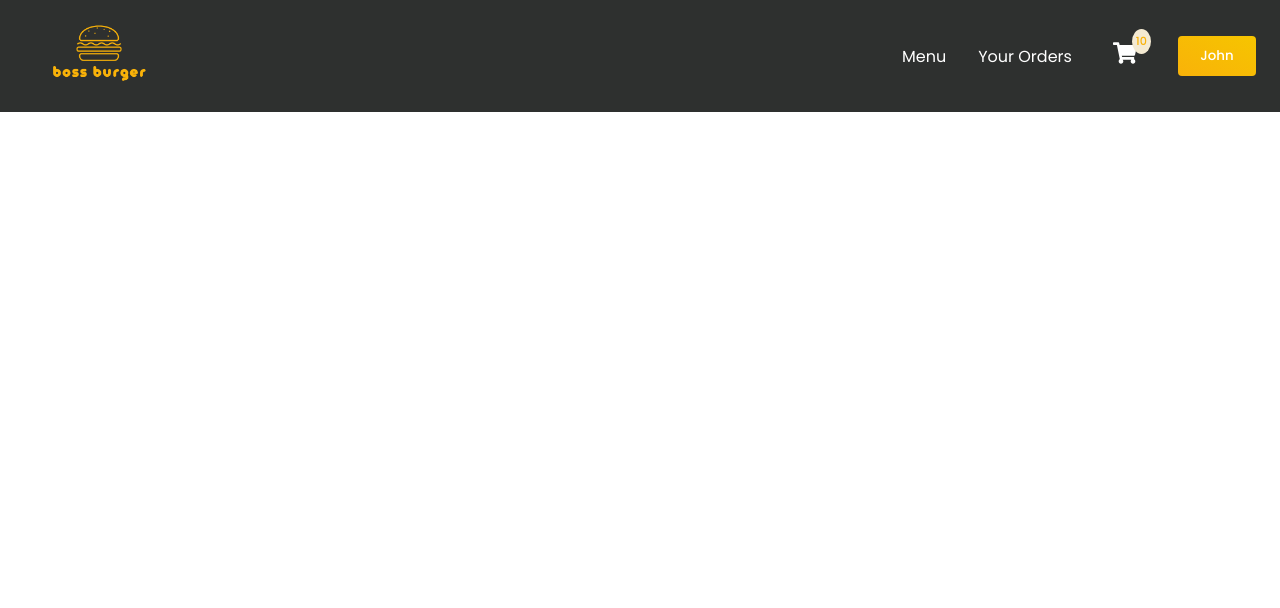
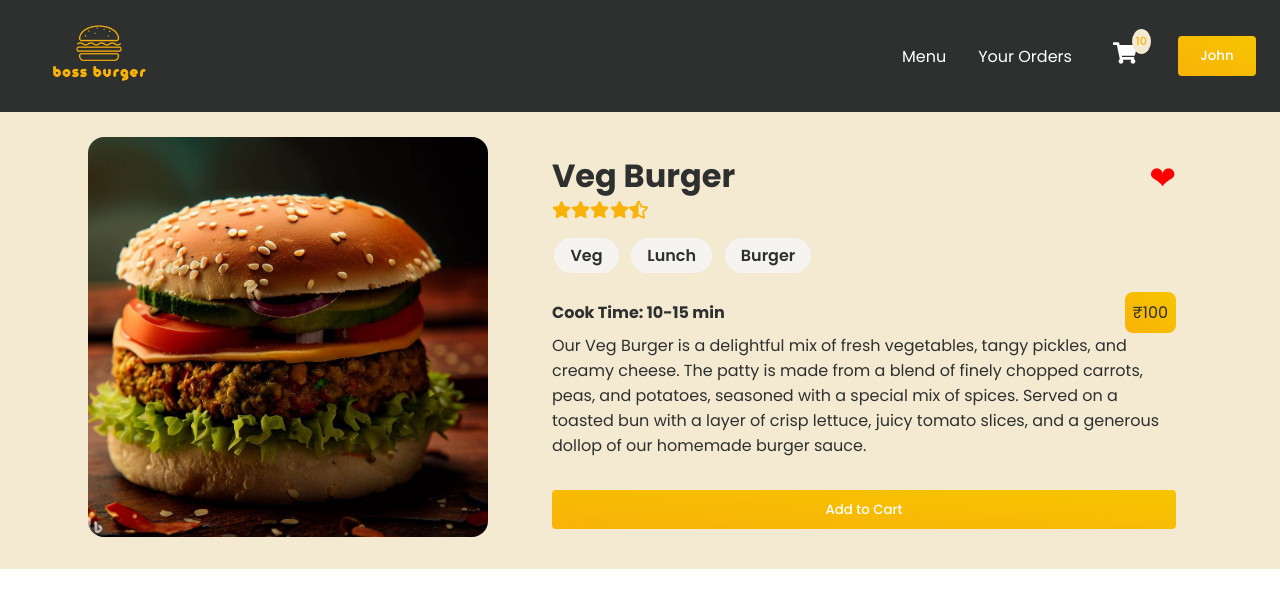
Before and after one commit to Keerthi-k6/Boss-burger, a React (Vite) app: page /food/1 in a window 1280 px wide. Shown: the top 608 px of the page. Built offline with nearby package versions, Linux system fonts and the light colour scheme.

Commit message:
food-page done

```diff
--- a/src/AppRoutes.jsx
+++ b/src/AppRoutes.jsx
@@ -2,6 +2,8 @@ import React from 'react'
 import { Route, Routes } from 'react-router-dom'
 import Homepage from './page/Homepage/Homepage.jsx'
 import MenuSearch from './page/MenuSearch/MenuSearch.jsx'
+import FoodPage from './page/Food/FoodPage.jsx'
+import CartPage from './page/Cart/CartPage.jsx'
 
 const AppRoutes = () => {
   return (
@@ -10,6 +12,8 @@ const AppRoutes = () => {
     <Route path='/menu' element={<MenuSearch/>}/>
     <Route path='/search/:searchTerm' element={<MenuSearch/>}/>
     <Route path='/tag/:tag' element={<MenuSearch/>}/>
+    <Route path='/food/:id' element={<FoodPage/>}/>
+    <Route path='/cart' element={<CartPage/>}/>
    </Routes>
   )
 }
--- a/src/components/Tags/Tags.jsx
+++ b/src/components/Tags/Tags.jsx
@@ -1,14 +1,14 @@
 import React from 'react'
 import styles from './Tags.module.css'
 import { Link } from 'react-router-dom'
-const Tags = ({tags,forFoodPage}) => {
+const Tags = ({tags,forFoodPage,color}) => {
   return (
     <div className={styles.container}
     style={{justifyContent: forFoodPage ? 'start' : 'center'}}
     >
         {
             tags.map((tag)=>(
-                <Link to = {`/tag/${tag.name}`} key={tag.name}>{tag.name} {!forFoodPage && `(${tag.count})`}</Link>
+                <Link to = {`/tag/${tag.name}`} key={tag.name} style={{backgroundColor: color}}>{tag.name} {!forFoodPage && `(${tag.count})`}</Link>
             ))
         }
     </div>
--- a/src/components/about/About.module.css
+++ b/src/components/about/About.module.css
@@ -1,6 +1,6 @@
 .about-wrapper
 {
-    background-color: #F4EAD2;
+    background-color: var(--light-yellow);
 }
 .about-container
 {
--- a/src/components/banner/Banner.jsx
+++ b/src/components/banner/Banner.jsx
@@ -2,8 +2,7 @@ import React from 'react'
 import styles from'./Banner.module.css'
 import { motion } from 'framer-motion';
 import banner from '../../assets/banner.png'
-import {FaWhatsapp} from 'react-icons/fa'
-
+import { Link } from 'react-router-dom';
 const Banner = () => {
     return (
       <section className={styles['banner-wrapper']} id='banner'>
@@ -31,13 +30,7 @@ const Banner = () => {
                 style={{marginTop: '2rem'}}
               >
                 <button className={'button'} style={{marginRight: '1rem'}}>
-                  <a href='https://wa.me/+14155238886' target='_blank'><div style={{display: 'flex', alignItems: 'center', gap: '0.5rem'}}>Order Online </div></a>
-                </button>
-                <button className={'button'}>
-                  <a href='https://wa.me/+14155238886' target='_blank'>
-                    <div style={{display: 'flex', alignItems: 'center', gap: '0.5rem'}}>Customize!<FaWhatsapp style={{fontSize: '1rem'}}/>
-                    </div>
-                    </a>
+                  <Link to='/menu'><div style={{display: 'flex', alignItems: 'center', gap: '0.5rem'}}>Order Online </div></Link>
                 </button>
               </motion.div>
             </div>
--- a/src/components/starRating/StarRating.jsx
+++ b/src/components/starRating/StarRating.jsx
@@ -1,9 +1,13 @@
-// StarRating.jsx
 import React from 'react';
 import { FaStar, FaStarHalfAlt, FaRegStar } from "react-icons/fa";
 import styles from './StarRating.module.css';
 
 const StarRating = ({ rating }) => {
+  if (typeof rating !== 'number' || rating < 0 || rating > 5) {
+    console.error(`Invalid rating value: ${rating}. Expected a number between 0 and 5.`);
+    rating = 0;
+  }
+
   const fullStars = Math.floor(rating);
   const halfStar = rating % 1 >= 0.5;
   const emptyStars = 5 - fullStars - (halfStar ? 1 : 0);
@@ -13,9 +17,9 @@ const StarRating = ({ rating }) => {
       {Array(fullStars).fill().map((_, i) => (
         <FaStar key={i} />
       ))}
-      {halfStar && <FaStarHalfAlt />}
+      {halfStar && <FaStarHalfAlt key={fullStars} />}
       {Array(emptyStars).fill().map((_, i) => (
-        <FaRegStar key={i + fullStars + 1} />
+        <FaRegStar key={i + fullStars + (halfStar ? 1 : 0)} />
       ))}
     </div>
   );
--- /dev/null
+++ b/src/hooks/useCart.jsx
@@ -0,0 +1,15 @@
+import React, { createContext, useContext, useState } from 'react'
+import { sample_foods } from '../data'
+const CartContext = createContext(null)
+
+export default function CartProvider({ children }) {
+    const [cartItems, setCartItems] = useState(sample_foods.slice(1,4).map(food=>({food,quantity:1,price:food.price})))
+    const [totalPrice, setTotalPrice] = useState(300)
+    const [totalCount, setTotalCount] = useState(3)
+  return (
+    <CartContext.Provider value={{cart:{items:cartItems,totalPrice,totalCount}}}>
+      {children}
+    </CartContext.Provider>
+  )
+}
+export const useCart = ()=>useContext(CartContext)
--- a/src/main.jsx
+++ b/src/main.jsx
@@ -3,10 +3,13 @@ import ReactDOM from 'react-dom/client'
 import App from './App.jsx'
 import './index.css'
 import { BrowserRouter } from 'react-router-dom'
+import CartProvider from './hooks/useCart.jsx'
 ReactDOM.createRoot(document.getElementById('root')).render(
   <React.StrictMode>
     <BrowserRouter>
+    <CartProvider>
         <App />
+    </CartProvider>
     </BrowserRouter>
   </React.StrictMode>,
 )
--- /dev/null
+++ b/src/page/Cart/CartPage.jsx
@@ -0,0 +1,13 @@
+import React from 'react'
+import { useCart } from '../../hooks/useCart'
+import styles from './CartPage.module.css'
+const CartPage = () => {
+    const {cart} = useCart()
+  return (
+    <div>
+   {cart.items.length}
+    </div>
+  )
+}
+
+export default CartPage
--- /dev/null
+++ b/src/page/Food/FoodPage.jsx
@@ -0,0 +1,57 @@
+import React, { useEffect, useState } from 'react'
+import styles from './FoodPage.module.css'
+import { useParams } from 'react-router-dom'
+import { getById } from '../../services/foodService'
+import StarRating from '../../components/starRating/StarRating'
+import Tags from '../../components/Tags/Tags'
+const FoodPage = () => {
+    const [food,setfood] = useState({})
+    const {id} = useParams()
+    useEffect(()=>
+    {
+        getById(id).then(food=> setfood(food))
+    },[id])
+  return (
+    <>
+      {
+        food && (
+            <section className={styles['food-wrapper']} >
+            <div className={`${styles['food-container']} innerwidth paddings flexStart`} >
+              {/* leftside */}
+              <div className={styles['food-image']} >
+                <img src={food.imageUrl} alt={food.name} width={400}/>
+              </div>
+              {/* rightside */}
+              <div className={styles['food-desc']}>
+                <div className={styles['food-title']+' flexStart' } style={{justifyContent: 'space-between'}}>
+                <h2>{food.name}</h2>
+                <span className= {`${styles['fav']} ${food.favorite? '':styles['not']}`}>
+                ❤
+                </span>
+                </div>
+                <div className={styles['rating']}>
+                    <StarRating rating={food.stars} />
+                </div>
+                <div className={styles['tags']}>
+                    {
+                        food.tags && <Tags tags ={food.tags.map(tag=>({name: tag}))} forFoodPage={true} color={'var(--card-color)'}/>
+                    }
+                </div>
+                <div className={styles['food-p']}>
+                    <div className={styles['card-content']}>
+                  <strong>Cook Time: {food.cookTime} min</strong>
+                  <p className={styles['price']}>₹{food.price}</p>
+                  </div>
+                  <p>{food.des}</p>
+                </div>
+                <button className={styles['food-btn']+ ' button'}>Add to Cart</button>
+              </div>
+            </div>
+          </section>
+        )
+      }
+    </>
+  )
+}
+
+export default FoodPage
--- /dev/null
+++ b/src/page/Food/FoodPage.module.css
@@ -0,0 +1,68 @@
+.food-wrapper
+{
+    background-color: var(--light-yellow);
+}
+.food-container
+{
+    display: flex;
+    margin: 0 4rem;
+    gap: 3rem;
+    flex-wrap: nowrap;
+    align-items: flex-start;
+    justify-content: flex-start;
+    color: #f9b209;
+}
+.food-title>h2{
+    font-size: 2rem;
+    color: var(--black);
+
+}
+.food-title
+{
+    gap: 2rem;
+}
+.food-p
+{
+    color:var(--black);
+    padding-top: 1rem;
+    font-size: 1rem;
+}
+.food-image>img{
+    border-radius: 1rem;
+}
+.food-desc
+{
+    display: flex;
+    flex-direction: column;
+    padding: 1rem
+}
+.food-desc>h1{
+    color: var(--black);
+}
+.fav {
+    position: relative;
+    color: red;
+    top:2px;
+    font-size: 2rem;
+}
+
+.fav.not {
+    color: grey;
+}
+.card-content {
+    display: flex;
+    justify-content: space-between;
+    align-items: center;
+}
+.price {
+    background: var(--yellow-gradient);
+    padding: 0.5rem ;
+    border-radius: 0.5rem;
+    font-size: 1rem;
+    width: max-content;
+
+}
+.food-btn
+{
+    margin-top: 2rem;
+}
--- a/src/services/foodService.jsx
+++ b/src/services/foodService.jsx
@@ -12,3 +12,5 @@ export const getAllByTag = async tag =>
         if(tag === 'All') return await getAll()
         return sample_foods.filter(food => food.tags.includes(tag))
     }
+export const getById = async foodId =>
+    sample_foods.find(item=> item.id === parseInt(foodId))
```
Also changed, not shown: src/page/Cart/CartPage.module.css (added).
